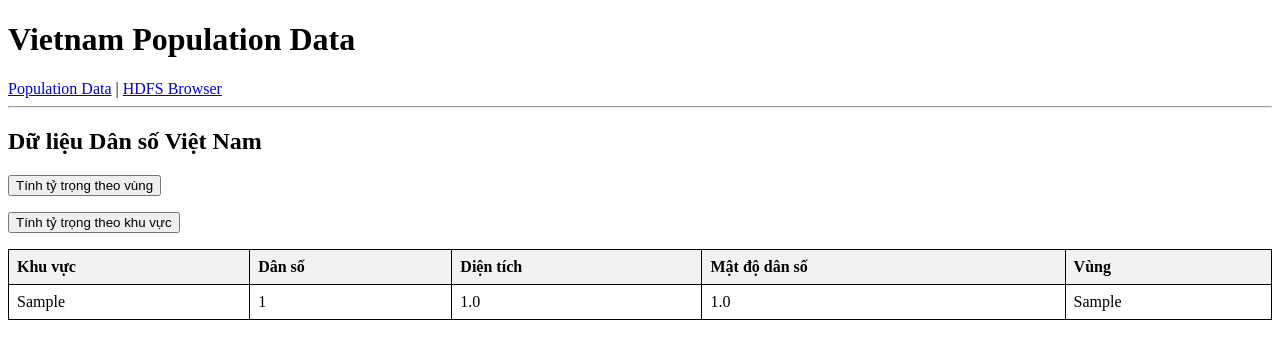
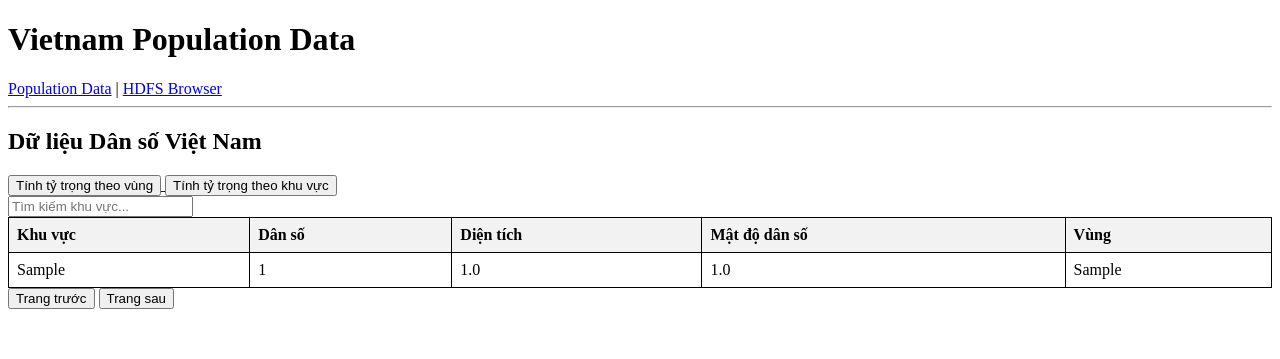
Before and after one commit to HieuCorn364/BIGDATA_PROJECT, a Django app: page / in a window 1280 px wide. Shown: the top 359 px of the page. Run offline with Django 4.2, Linux system fonts and the light colour scheme; tables that the repository leaves empty hold one stand-in row (values such as "Sample post").

Commit message:
Nâng cấp giao diện trang population_list.html

```diff
--- a/web_vn_population/population/templates/population/population_list.html
+++ b/web_vn_population/population/templates/population/population_list.html
@@ -2,10 +2,22 @@
 
 {% block content %}
   <h2>Dữ liệu Dân số Việt Nam</h2>
-<p><a href="{% url 'region_stats' %}?calculate=region_stats"><button>Tính tỷ trọng theo vùng</button></a></p>
-<p><a href="{% url 'area_population_ratio' %}?calculate=area_stats"><button>Tính tỷ trọng theo khu vực</button></a></p>
 
-<table>
+  <div class="actions">
+    <a href="{% url 'region_stats' %}?calculate=region_stats">
+      <button class="btn btn-primary">Tính tỷ trọng theo vùng</button>
+    </a>
+    <a href="{% url 'area_population_ratio' %}?calculate=area_stats">
+      <button class="btn btn-primary">Tính tỷ trọng theo khu vực</button>
+    </a>
+  </div>
+
+  <div class="search-container">
+    <input type="text" id="searchInput" placeholder="Tìm kiếm khu vực..." onkeyup="searchTable()" />
+  </div>
+
+  <table id="populationTable">
+    <thead>
       <tr>
         <th>Khu vực</th>
         <th>Dân số</th>
@@ -13,6 +25,8 @@
         <th>Mật độ dân số</th>
         <th>Vùng</th>
       </tr>
+    </thead>
+    <tbody>
       {% for population in populations %}
       <tr>
         <td>{{ population.khu_vuc }}</td>
@@ -22,5 +36,95 @@
         <td>{{ population.vung }}</td>
       </tr>
       {% endfor %}
+    </tbody>
   </table>
+
+  <div class="pagination">
+    <!-- Add pagination controls if necessary -->
+    <button class="btn btn-secondary">Trang trước</button>
+    <button class="btn btn-secondary">Trang sau</button>
+  </div>
+
 {% endblock %}
+
+{% block extra_css %}
+  <style>
+    table {
+      width: 100%;
+      border-collapse: collapse;
+      margin-top: 20px;
+    }
+    th, td {
+      padding: 12px;
+      text-align: left;
+      border-bottom: 1px solid #ddd;
+    }
+    th {
+      background-color: #f2f2f2;
+    }
+    tr:hover {
+      background-color: #f5f5f5;
+    }
+    .actions {
+      margin-bottom: 20px;
+    }
+    .btn {
+      padding: 10px 20px;
+      margin: 5px;
+      border: none;
+      border-radius: 4px;
+      cursor: pointer;
+      font-size: 14px;
+    }
+    .btn-primary {
+      background-color: #007bff;
+      color: white;
+    }
+    .btn-primary:hover {
+      background-color: #0056b3;
+    }
+    .btn-secondary {
+      background-color: #6c757d;
+      color: white;
+    }
+    .btn-secondary:hover {
+      background-color: #5a6268;
+    }
+    .search-container {
+      margin-bottom: 20px;
+    }
+    #searchInput {
+      padding: 10px;
+      width: 300px;
+      border: 1px solid #ccc;
+      border-radius: 4px;
+      font-size: 14px;
+    }
+    .pagination {
+      margin-top: 20px;
+    }
+  </style>
+{% endblock %}
+
+{% block extra_js %}
+  <script>
+    function searchTable() {
+      let input = document.getElementById("searchInput");
+      let filter = input.value.toLowerCase();
+      let table = document.getElementById("populationTable");
+      let tr = table.getElementsByTagName("tr");
+
+      for (let i = 1; i < tr.length; i++) {
+        let td = tr[i].getElementsByTagName("td")[0];
+        if (td) {
+          let textValue = td.textContent || td.innerText;
+          if (textValue.toLowerCase().indexOf(filter) > -1) {
+            tr[i].style.display = "";
+          } else {
+            tr[i].style.display = "none";
+          }
+        }
+      }
+    }
+  </script>
+{% endblock %}
```
Lines whose indentation alone changed are shown as unchanged.
